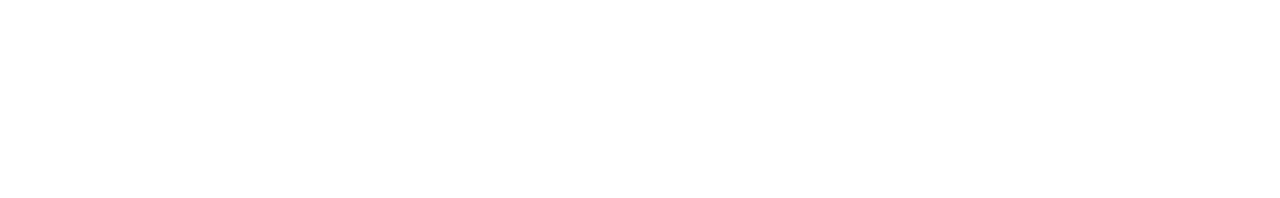
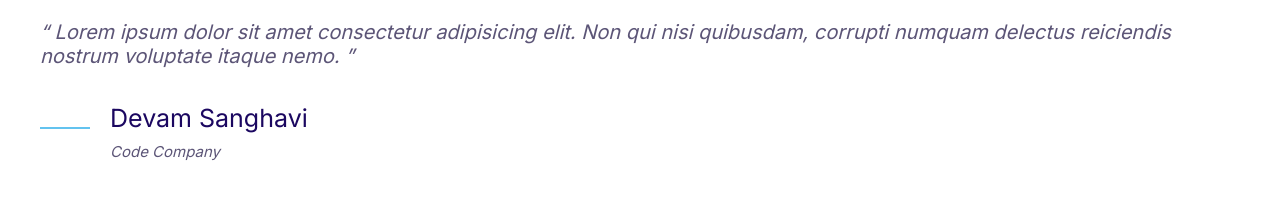
Before and after one commit to devam120/Cloud-J, a plain HTML site: page index.html in a window 1280 px wide. Drawn offline with Linux system fonts and the light colour scheme.

Commit message:
Define Quote

```diff
--- a/css/styles.css
+++ b/css/styles.css
@@ -6,6 +6,7 @@
   --color-border: #ccc;
   --color-body: #918ca4;
   --border-radius: 30px;
+  --color-dark-body: #5c5577;
 }
 *,
 *::after,
@@ -305,3 +306,51 @@ a {
     font-size: 1.6rem;
   }
 }
+/* Media */
+.media {
+  display: flex;
+}
+.media__title {
+  margin-top: 0;
+}
+.media__body {
+  margin: 0 2rem;
+}
+.media__image {
+  margin-top: 1.5rem;
+}
+/* Review Quote */
+.quote {
+  font-style: italic;
+  color: var(--color-dark-body);
+  line-height: 1.2;
+  font-size: 3rem;
+}
+.quote__text::before {
+  content: open-quote;
+}
+.quote__text::after {
+  content: close-quote;
+}
+.quote__author {
+  font-size: 3rem;
+  font-weight: 500;
+  font-style: normal;
+  margin-top: 1.5rem;
+}
+.author_org {
+  font-style: normal;
+  color: var(--color-dark-body);
+  opacity: 0.8;
+}
+@media screen and (min-width: 1024px) {
+  .quote {
+    font-size: 2rem;
+  }
+  .quote__author {
+    font-size: 2.5rem;
+  }
+  .author__org {
+    font-size: 1.5rem;
+  }
+}
--- a/index.html
+++ b/index.html
@@ -13,5 +13,27 @@
     <link rel="stylesheet" href="/css/normalize.css" />
     <link rel="stylesheet" href="/css/styles.css" />
   </head>
-  <body></body>
+  <body>
+    <blockquote class="quote">
+      <p class="quote__text">
+        Lorem ipsum dolor sit amet consectetur adipisicing elit. Non qui nisi
+        quibusdam, corrupti numquam delectus reiciendis nostrum voluptate itaque
+        nemo.
+      </p>
+
+      <footer>
+        <div class="media">
+          <div class="media__image">
+            <svg class="icon icon-primary">
+              <use xlink:href="images/sprite.svg#line"></use>
+            </svg>
+          </div>
+          <div class="media__body">
+            <h3 class="quote__author">Devam Sanghavi</h3>
+            <p class="author__org">Code Company</p>
+          </div>
+        </div>
+      </footer>
+    </blockquote>
+  </body>
 </html>
```
Also changed, not shown: components/list.html (+2 -0 lines), components/media.html (added, +14 -0 lines), Icons/sprite.svg (added).
